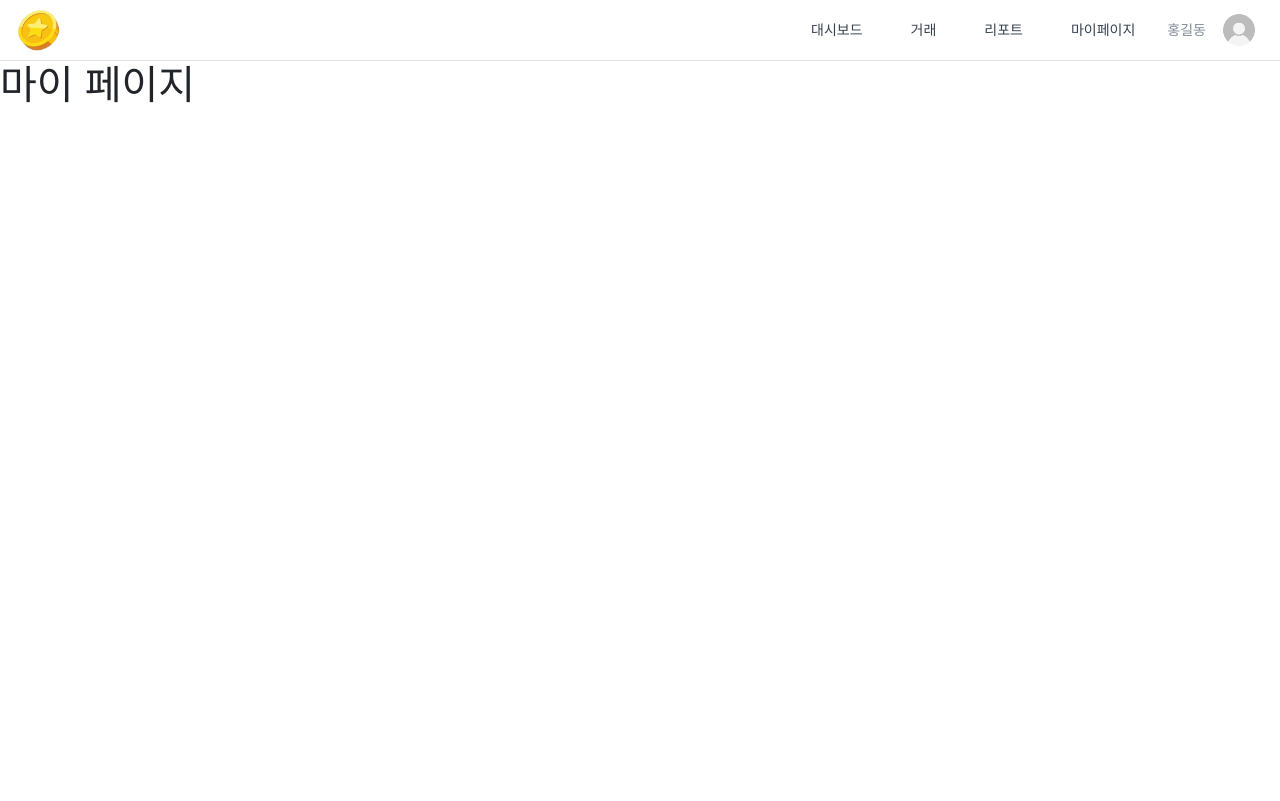
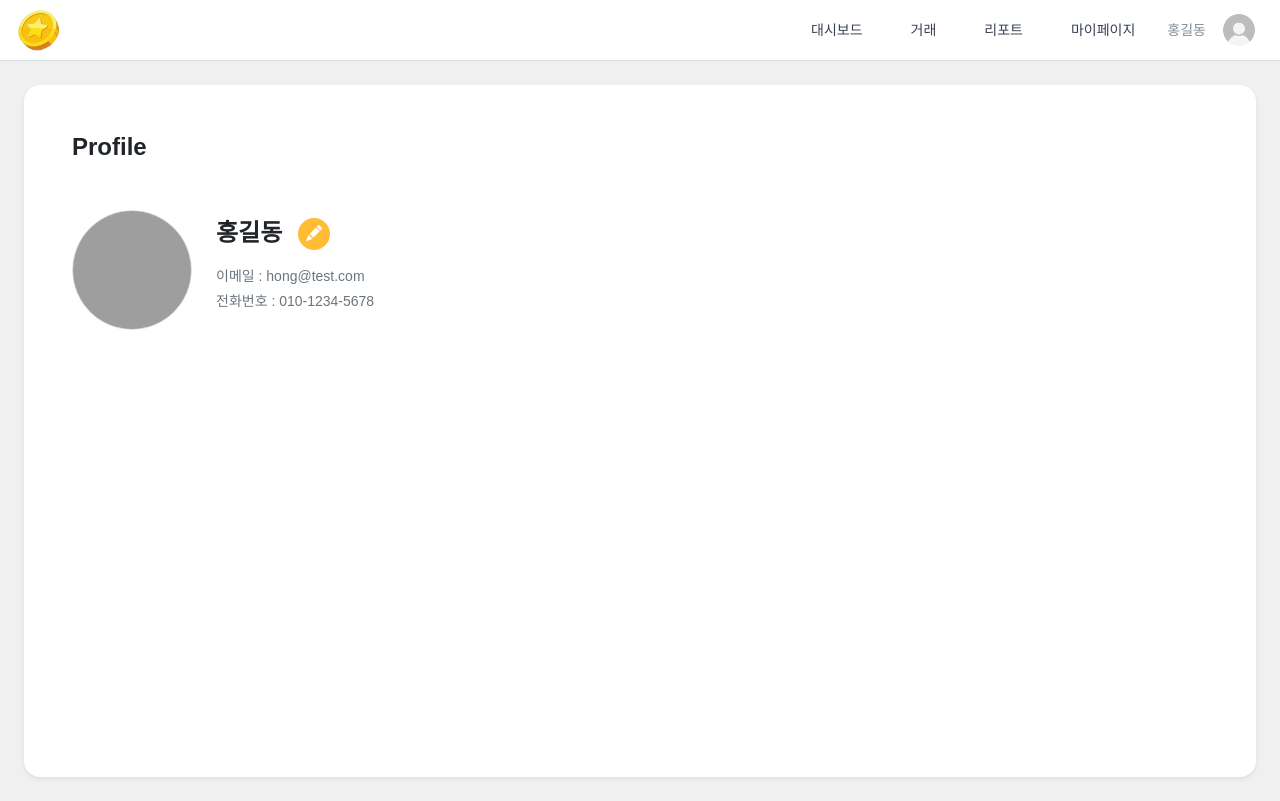
Before and after one commit to kb-skeleton-team2/wallet-guardian, a Vue app: page /mypage/1 in a window 1280 px wide. Built offline with nearby package versions, Linux system fonts and the light colour scheme; data requests are answered from the project's data file; grey boxes are pictures that could not be loaded.

Commit message:
feat: 마이페이지 유저 정보 조회/수정 구현

```diff
--- a/index.html
+++ b/index.html
@@ -1,13 +1,17 @@
 <!DOCTYPE html>
 <html lang="">
+
   <head>
     <meta charset="UTF-8">
     <link rel="icon" href="/favicon.ico">
+    <link rel="stylesheet" href="https://cdn.jsdelivr.net/npm/bootstrap-icons@1.11.0/font/bootstrap-icons.css">
     <meta name="viewport" content="width=device-width, initial-scale=1.0">
     <title>Vite App</title>
   </head>
+
   <body>
     <div id="app"></div>
     <script type="module" src="/src/main.js"></script>
   </body>
+
 </html>
--- a/src/pages/MyPage.vue
+++ b/src/pages/MyPage.vue
@@ -1,7 +1,240 @@
 <template>
-  <div>
-    <h1>마이 페이지</h1>
+  <div class="mypage-wrapper">
+    <div class="card shadow-sm border-0 rounded-4 p-5 mypage-card">
+      <h4 class="fw-bold mb-5">Profile</h4>
+
+      <!-- 조회 모드 -->
+      <div
+        v-if="!isEditing"
+        class="d-flex align-items-start gap-4"
+      >
+        <div class="avatar-circle">
+          <img
+            :src="profile.avatarUrl"
+            alt="프로필 이미지"
+            class="w-100 h-100 avatar-img"
+          />
+        </div>
+
+        <div class="pt-2">
+          <div class="d-flex align-items-center gap-3 mb-3">
+            <h4 class="fw-bold mb-0">{{ profile.name }}</h4>
+            <button
+              class="edit-btn"
+              @click="startEdit"
+              title="수정"
+            >
+              <i class="bi bi-pencil-fill"></i>
+            </button>
+          </div>
+          <p class="text-secondary small mb-1">이메일 : {{ profile.email }}</p>
+          <p class="text-secondary small mb-0">
+            전화번호 : {{ profile.phone }}
+          </p>
+        </div>
+      </div>
+
+      <!-- 수정 모드 -->
+      <div
+        v-else
+        class="edit-form"
+      >
+        <div class="d-flex align-items-center gap-4 mb-5">
+          <div class="avatar-circle">
+            <img
+              :src="editForm.avatarUrl"
+              alt="프로필 이미지"
+              class="w-100 h-100 avatar-img"
+            />
+          </div>
+          <button
+            class="btn photo-btn rounded-pill px-4 py-2"
+            @click="triggerFileInput"
+          >
+            사진 선택
+          </button>
+          <input
+            ref="fileInput"
+            type="file"
+            accept="image/*"
+            class="d-none"
+            @change="onFileChange"
+          />
+        </div>
+
+        <div class="mb-4">
+          <label class="form-label fw-bold">이름</label>
+          <input
+            v-model="editForm.name"
+            type="text"
+            class="form-control py-2 text-secondary"
+            placeholder="Value"
+          />
+        </div>
+
+        <div class="mb-4">
+          <label class="form-label fw-bold">이메일</label>
+          <input
+            v-model="editForm.email"
+            type="email"
+            class="form-control py-2 text-secondary"
+            placeholder="Value"
+          />
+        </div>
+
+        <div class="mb-5">
+          <label class="form-label fw-bold">전화번호</label>
+          <input
+            v-model="editForm.phone"
+            type="tel"
+            class="form-control py-2 text-secondary"
+            placeholder="Value"
+          />
+        </div>
+
+        <div class="d-flex justify-content-center">
+          <button
+            class="btn save-btn rounded-pill fw-bold"
+            @click="saveProfile"
+          >
+            저장
+          </button>
+        </div>
+      </div>
+    </div>
   </div>
 </template>
 
-<script setup></script>
+<script setup>
+import axios from 'axios';
+import { ref, onMounted } from 'vue';
+
+const DEFAULT_IMAGE =
+  'https://raw.githubusercontent.com/PokeAPI/sprites/master/sprites/pokemon/other/official-artwork/158.png';
+
+// 리아코 ㅎㅎ
+
+const isEditing = ref(false);
+const fileInput = ref(null);
+
+const profile = ref({
+  name: '',
+  email: '',
+  phone: '',
+  avatarUrl: '',
+  createdAt: '',
+});
+const editForm = ref({ name: '', email: '', phone: '', avatarUrl: '' });
+
+onMounted(async () => {
+  const res = await axios.get('http://localhost:3000/users/1');
+  const user = res.data;
+  profile.value = {
+    name: user.name,
+    email: user.email,
+    phone: user.phone,
+    avatarUrl: user.profileImage?.startsWith('data:')
+      ? user.profileImage
+      : DEFAULT_IMAGE,
+    createdAt: user.createdAt,
+  };
+});
+
+const startEdit = () => {
+  editForm.value = { ...profile.value };
+  isEditing.value = true;
+};
+
+const saveProfile = async () => {
+  try {
+    await axios.put('http://localhost:3000/users/1', {
+      id: '1',
+      name: editForm.value.name,
+      email: editForm.value.email,
+      phone: editForm.value.phone,
+      profileImage: editForm.value.avatarUrl,
+      createdAt: profile.value.createdAt,
+    });
+  } catch (e) {
+    console.error('저장 실패:', e);
+  }
+  profile.value = { ...editForm.value };
+  isEditing.value = false;
+};
+
+const triggerFileInput = () => fileInput.value.click();
+
+const onFileChange = (e) => {
+  const file = e.target.files[0];
+  if (!file) return;
+  const reader = new FileReader();
+  reader.onload = (event) => {
+    editForm.value.avatarUrl = event.target.result;
+  };
+  reader.readAsDataURL(file);
+};
+</script>
+
+<style scoped>
+.mypage-wrapper {
+  padding: 1.5rem;
+  background-color: #f0f0f0;
+  height: calc(100vh - 60px);
+  box-sizing: border-box;
+  overflow: hidden;
+}
+
+.mypage-card {
+  height: 100%;
+}
+
+.avatar-circle {
+  width: 120px;
+  height: 120px;
+  border-radius: 50%;
+  overflow: hidden;
+  border: 1px solid #dee2e6;
+  flex-shrink: 0;
+}
+
+.avatar-img {
+  object-fit: cover;
+}
+
+.edit-btn {
+  width: 32px;
+  height: 32px;
+  border-radius: 50%;
+  background-color: #ffbc34;
+  border: none;
+  color: white;
+  display: flex;
+  align-items: center;
+  justify-content: center;
+  padding: 0;
+}
+
+.edit-form {
+  max-width: 600px;
+}
+
+.photo-btn {
+  background-color: #ffbc34;
+  border: none;
+  color: white;
+  font-size: 0.9rem;
+}
+
+.save-btn {
+  background-color: #ffbc34;
+  border: none;
+  color: white;
+  width: 200px;
+  padding: 12px 0;
+}
+
+.form-control:focus {
+  border-color: #ffbc34;
+  box-shadow: 0 0 0 0.25rem rgba(255, 188, 52, 0.25);
+}
+</style>
```
